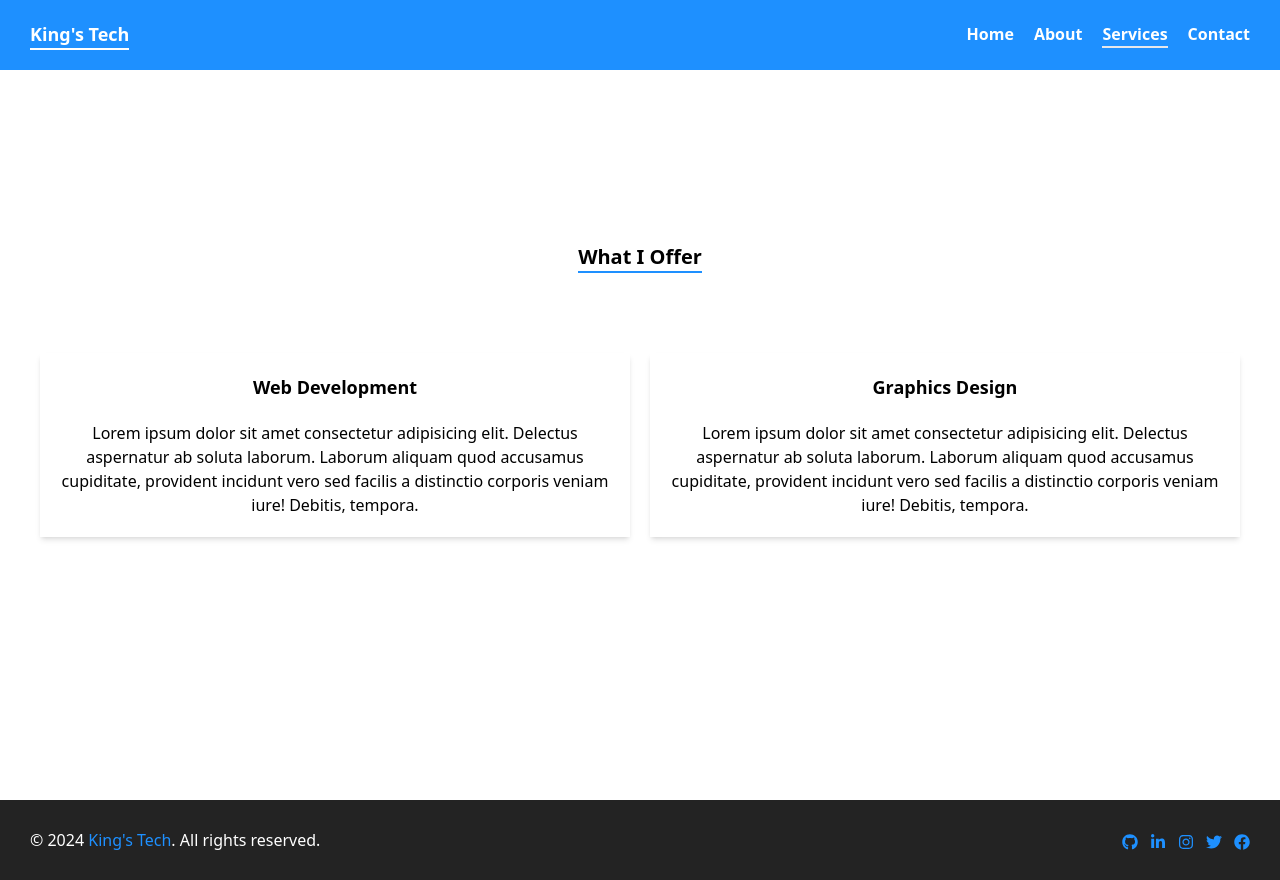
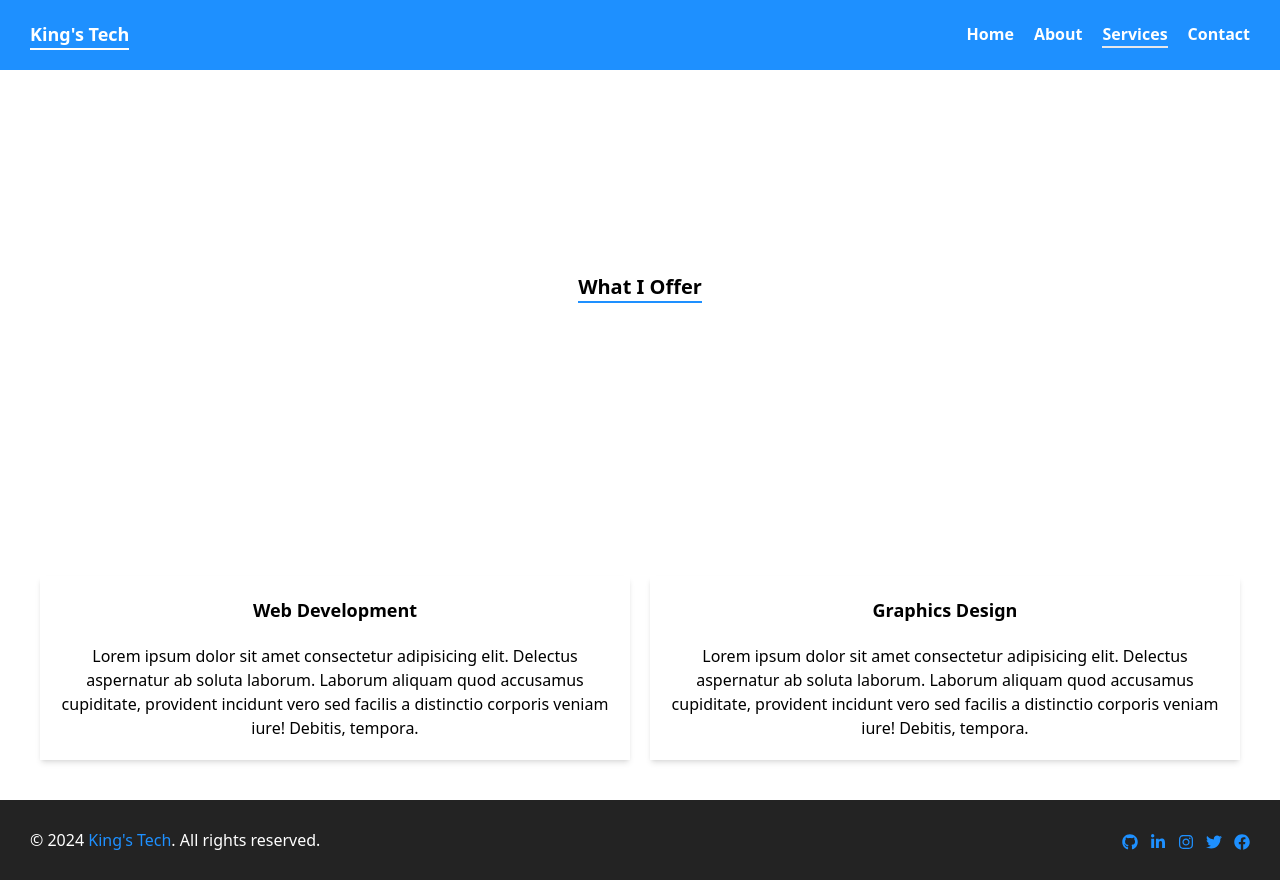
Before and after one commit to kingstech001/portfolio, a React (Vite) app: page /services in a window 1280 px wide. Built offline with nearby package versions, Linux system fonts and the light colour scheme.

Commit message:
my last commit

```diff
--- a/src/pages/services.jsx
+++ b/src/pages/services.jsx
@@ -2,8 +2,8 @@ import { NavLink } from "react-router-dom";
 
 const Services = () => {
   return (
-    <div className=" text-black bg-white h-screen p-[40px] pt-5 md:flex md:flex-col md:items-center md:justify-center gap-20">
-      <h2 className="font-bold text-xl text-center border-b-2 border-customBlue w-fit">What I Offer</h2>
+    <div className=" text-black bg-white h-screen p-[40px] pt-20 md:flex md:flex-col md:items-center md:justify-center gap-20">
+      <h2 className="font-bold text-xl text-center border-b-2 border-customBlue w-fit block m-auto">What I Offer</h2>
       <div className="md:flex gap-5">
         <div className="text-center shadow-md p-5 hover:text-customBlue">
           <h2 className="font-bold text-lg mb-5 ">
```
